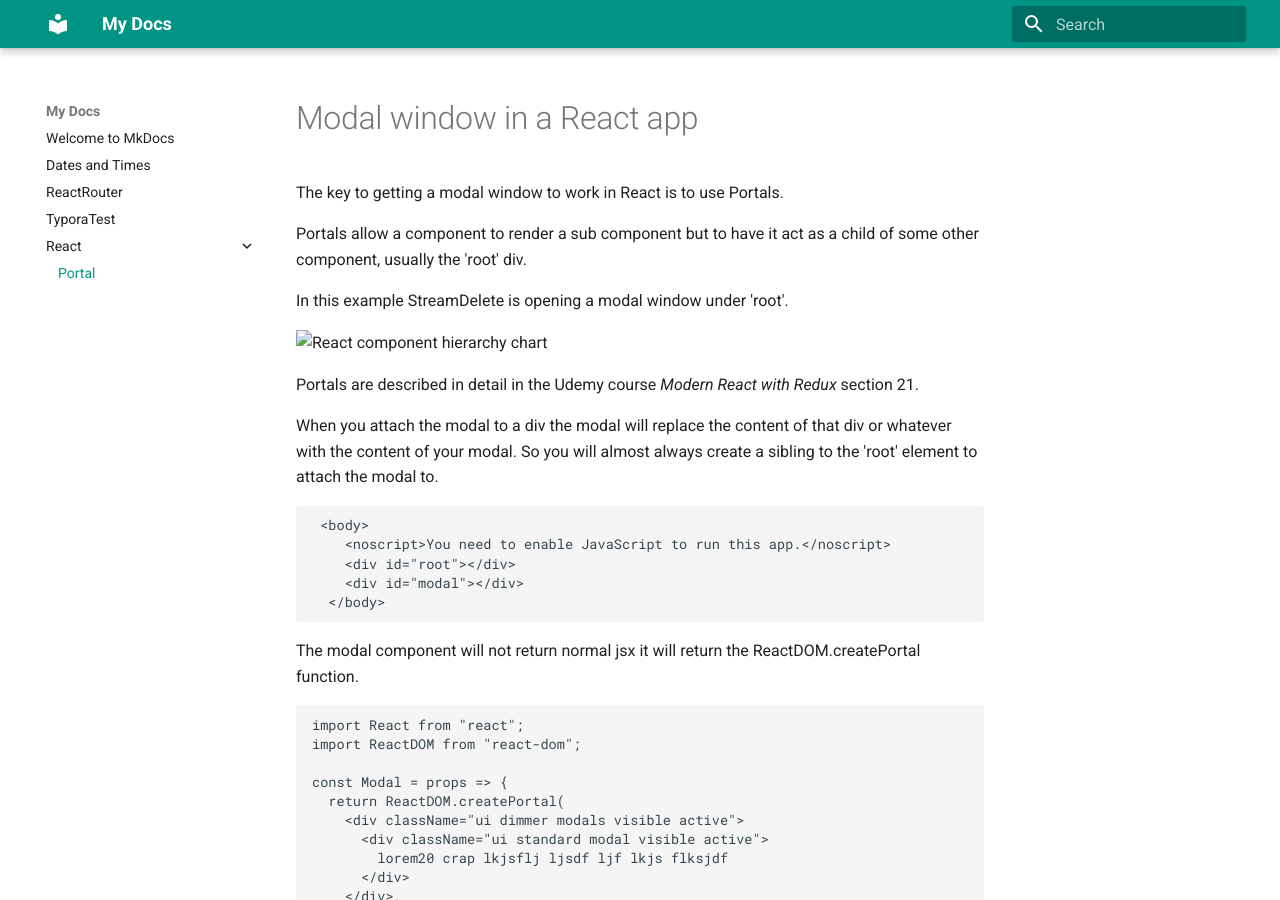
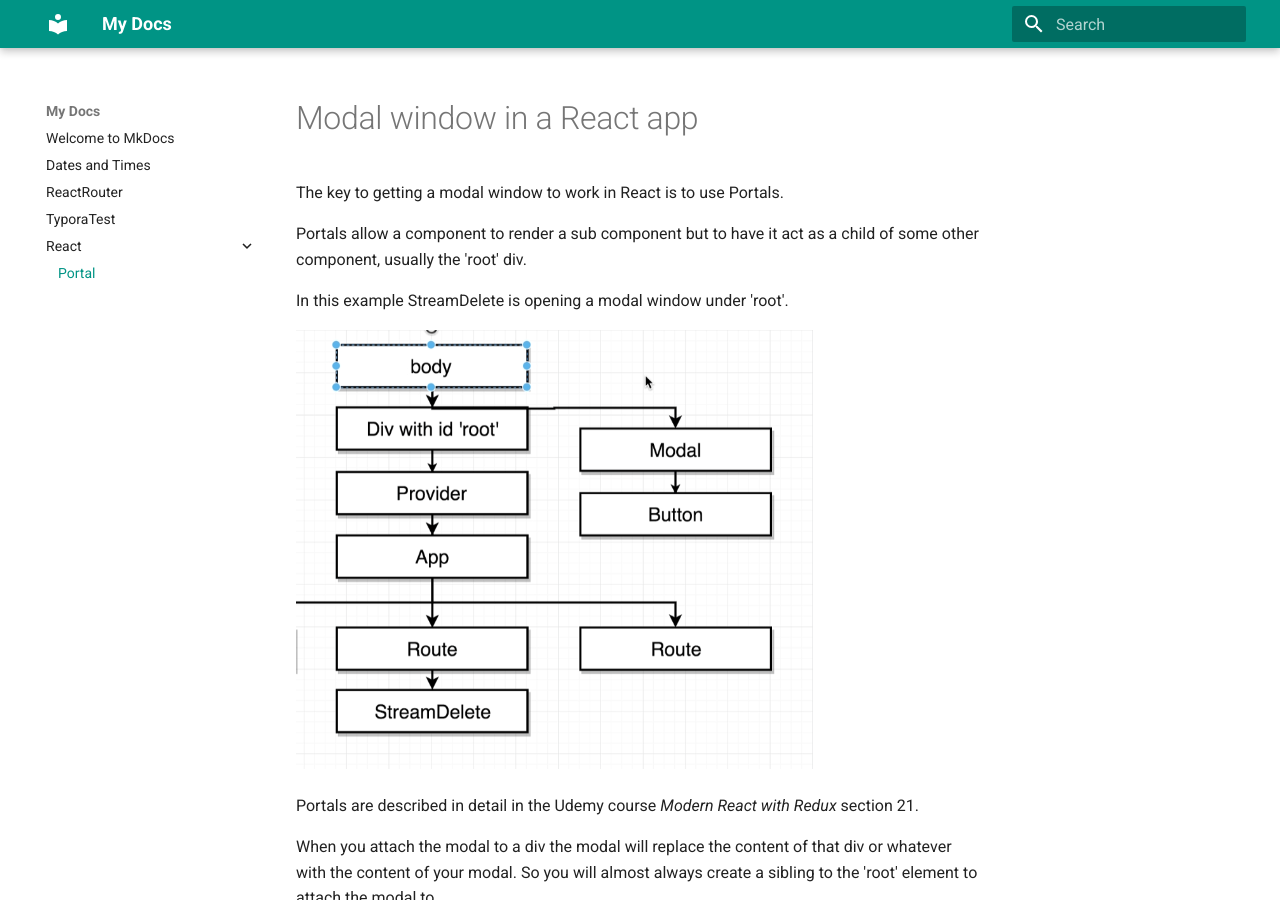
Before and after one commit to MikeDeGan/docs, an MkDocs documentation site: the page built from docs/React/Portals.md, in a window 1280 px wide and 900 px high. Built offline with MkDocs 1.6.1 and Material for MkDocs 9.7.7, drawn with Linux system fonts in a browser that asks for light colours.

Commit message:
update to Portals fix image

```diff
--- a/docs/React/Portals.md
+++ b/docs/React/Portals.md
@@ -12,7 +12,7 @@ Portals allow a component to render a sub component but to have it act as a chil
 
 In this example StreamDelete is opening a modal window under 'root'.
 
-![React component hierarchy chart](images/Screenshot 2019-10-22 at 7.11.11 PM.png)
+![React component hierarchy chart](../images/Screenshot 2019-10-22 at 7.11.11 PM.png)
 
 Portals are described in detail in the Udemy course *Modern React with Redux* section 21.
 
```
